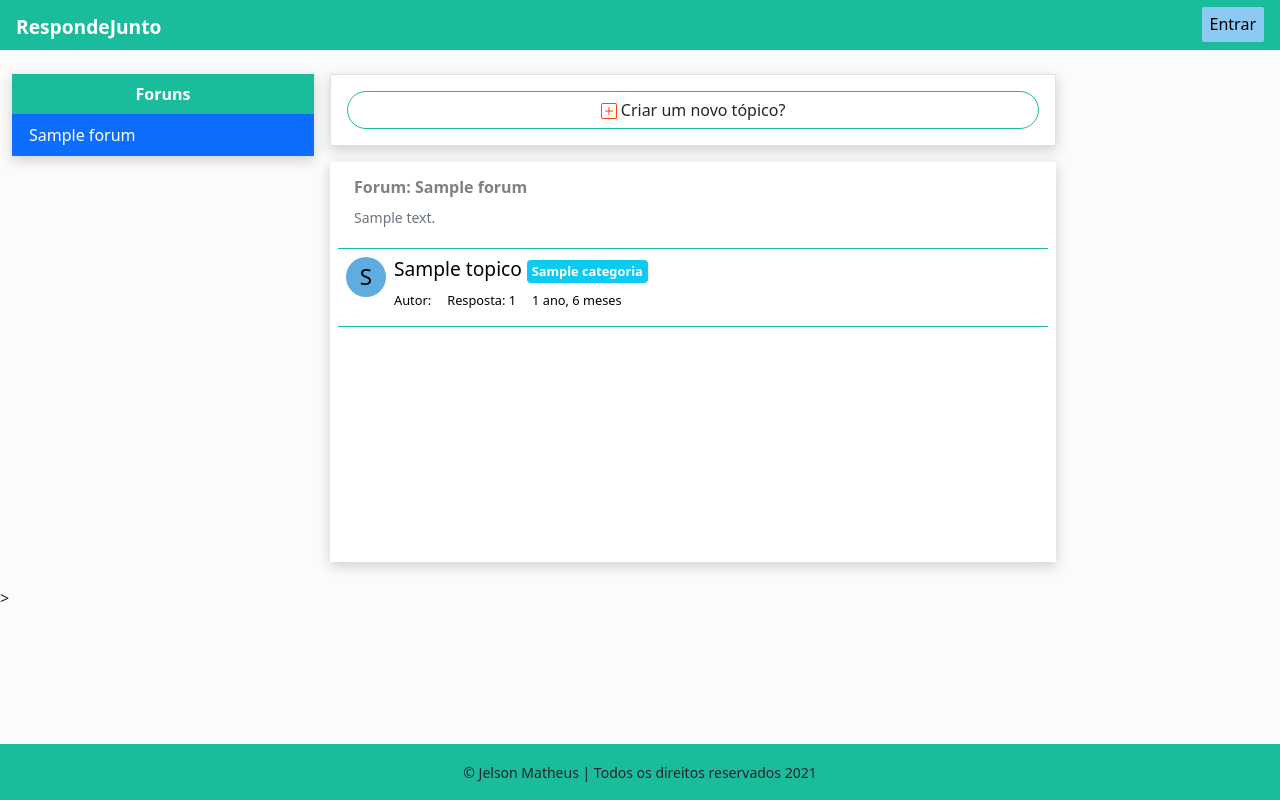
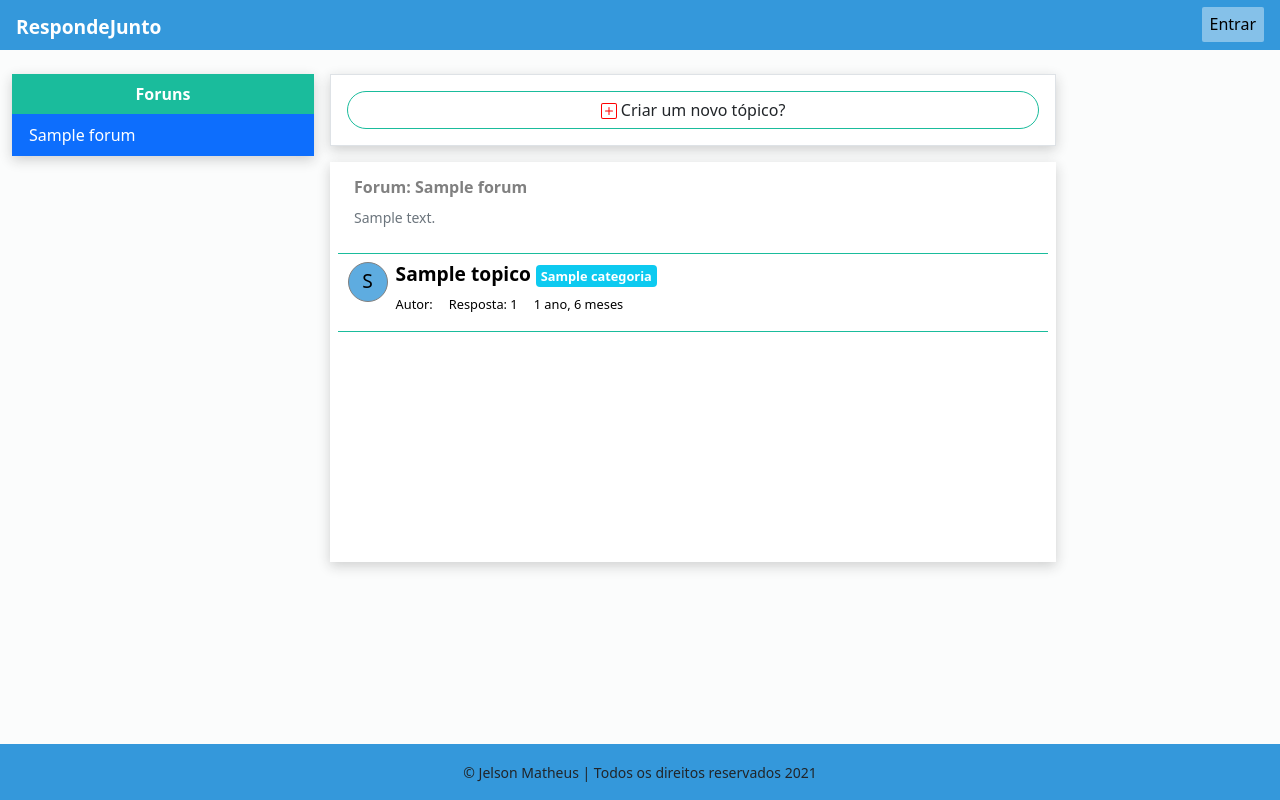
Before and after one commit to JelsonMatheus/rdjsite, a Django app: a page that uses site_forum/templates/site_forum/index.html in a window 1280 px wide. Run offline with Django 3.2, Linux system fonts and the light colour scheme; tables that the repository leaves empty hold one stand-in row (values such as "Sample post"); some libraries are stand-ins or nearby versions.

Commit message:
adiciona tela de cadatastro e topico

```diff
--- a/site_forum/models.py
+++ b/site_forum/models.py
@@ -42,6 +42,9 @@ class Topico(TimeStampBase):
     forum = models.ForeignKey(Forum, on_delete=models.CASCADE)
     categoria = models.ForeignKey(Categoria, on_delete=SET_NULL, null=True, blank=True)
 
+    def get_absolute_url(self):
+        return reverse('forum:topico', kwargs={'slug':self.forum.slug, 'topico_id':self.pk})
+
     def __str__(self):
         return self.titulo
 
--- a/site_forum/static/site_forum/css/header-footer.css
+++ b/site_forum/static/site_forum/css/header-footer.css
@@ -1,21 +1,24 @@
+@import url('themes/light.css');
+
 header {
     padding: 0.8rem 1rem 0.5rem 1rem;
-    background: #1abc9c;
+    background: var(--bg-header);
 }
 
 footer {
     padding: 1rem;
-    background: #1abc9c;
+    background: var(--bg-header);
 }
 
 .logo-text {
-    color: white;
+    color: var(--c-secondary-text);
     font-size: 1.2em;
     font-weight: bold;
     text-decoration: none;
 }
     .logo-text:hover {
-        color: white;
+        color: var(--c-secondary-text);
+        font-size: 1.3em;
         cursor: pointer;
     }
 
@@ -23,24 +26,16 @@ footer {
     margin-left: auto;
 }
 
-    .user-info .logo-user {
-        width: 2.5rem;
-        height: 2.5rem;
-        font-size: 1.2em;
-        background: #5eace0;
-        border: 1px solid gray;
-        border-radius: 50%;
-    }
-
 .btn-entrar {
     padding: 0.4rem 0.5rem 0.4rem 0.5rem;
-    background: #8ccaf3;
-    color: black;
+    background: var(--bg-primary-button);
+    color: var(--c-main-text);
     text-decoration: none;
     border-radius: 2px;
 }
     .btn-entrar:hover {
-        color: black;
-        background: #5eace0;
+        color: var(--c-secondary-text);
+        filter:drop-shadow(2px 2px 15px var(--bg-primary-button));
+        transform: scale(1.2);
         cursor: pointer;
     }
--- a/site_forum/static/site_forum/css/index.css
+++ b/site_forum/static/site_forum/css/index.css
@@ -1,10 +1,10 @@
+@import url('themes/light.css');
 
 body {
     width: 100%;
     height: 100vh;
     display: flex;
     flex-direction: column;
-    background: rgb(252, 251, 251);
 }
 
 main {
@@ -12,40 +12,24 @@ main {
     width: 100%;
 }
 
-.rdj-shadow { box-shadow: rgba(32, 32, 32, 0.2) 0px 4px 12px;}
-
-.img-user {
-    width: 2rem;
-    height: 2rem;
-    padding: 0.3rem;
-    font-size: 1em;
-    text-align: center;
-    background: #5eace0;
-    border-radius: 50%;
-}
-
 .forum-container {
-    background: white;
+    background: var(--color-default);
 }
 .forum-container .list-group{
     border-radius: 0px;
-}
-.forum-container .list-group-item:hover {
-    color: white;
-    background: #1abc9c;
 }
 
 .btn-collapsible {
     width: 100%;
     padding: 0.5rem;
-    color: white;
+    color: var(--c-secondary-text);
     font-weight: bold;
-    background: #1abc9c;
+    background: var(--color-secondary);
     border: none;
 }
     .btn-collapsible::after{
         content: '\002B';
-        color: orangered;
+        color: var(--bg-icon);
         font-size: 1.2em;
         font-weight: bold;
         float: right;
@@ -55,46 +39,39 @@ main {
 .add-post {
     width: 100%;
     padding: 1rem;
-    background: white;
+    background: var(--color-default);
 }
     .add-post .btn {
         width: 100%;
-        border: 1px solid #1abc9c;
-        border-radius: 30px;
     }
-    .add-post .btn:hover {
-        background: rgb(77, 194, 194);
-        border: 1px solid #1abc9c;
-    }
+
     .add-post .btn svg {
-        color: orangered;
+        color: var(--bg-icon);
     }
 
 .forum_info {
     padding: 0.5rem 0 1.2rem 1rem;
-    border-bottom: 1px solid #1abc9c;
 }
     .titulo-forum {
-        color: gray;
+        color: var(--c-text-mutted);
         font-weight: bold;
     }
 
 .container-topico {
     min-height: 400px;
     margin-top: 1rem;
-    background: white;
+    background: var(--color-default);
 }
 
 .topico {
     display: block;
-    padding: 0.5rem 0.5rem 1rem 0.5rem;
-    color: black;
+    padding: 0.5rem 0.6rem 1rem 0.6rem;
+    color: var(--c-main-text);
     text-decoration: none;
-    border-bottom: 1px solid #1abc9c;
 }
     .topico:hover {
-        color: black;
-        background: rgb(206, 237, 241);
+        color: var(--c-main-text);
+        background: var(--bg-select-topico);
     }
     .topico .badge {
         padding: 0.2rem;
@@ -102,7 +79,8 @@ main {
     }
 
 .topico-titulo {
-    font-size: 1em;
+    font-size: 0.9em;
+    font-weight: bold;
 }
 
 .topico-footer {
@@ -121,7 +99,7 @@ main {
     width: 18rem;
 }
 .form-topico .btn {
-    background: orangered;
+    background: var(--bg-icon);
 }
 
 
@@ -146,13 +124,6 @@ main {
         content: none;
     }
 
-    .img-user {
-        width: 2.5rem;
-        height: 2.5rem;
-        padding-top: 0.2rem;
-        font-size: 1.4em;
-    }
-
     .topico-titulo {
         font-size: 1.2em;
     }
--- /dev/null
+++ b/site_forum/static/site_forum/css/themes/light.css
@@ -0,0 +1,62 @@
+
+/********** Variáveis ***************/
+:root {
+    --color-default: white;
+    --color-primary: #3498db;
+    --color-secondary: #1abc9c;
+    --color-error: red;
+
+    --c-main-text: black;
+    --c-secondary-text: white;
+    --c-text-mutted: gray;
+
+    --bg-main: #fbfcfc;
+    --bg-header: var(--color-primary);
+    --bg-footer: var(--color-secondary);
+    --bg-user-icon: #5eace0;
+    --bg-primary-button: #85c1e9;
+    --bg-icon: red;
+    --bg-select-topico: rgb(206, 237, 241);
+    --bg-jumbotron-topico: #03DAC6;
+}
+
+/*********** Styles gerais **********/
+main {
+    background: var(--bg-main);
+    color: var(--c-main-text);
+}
+
+/*********** utilitários ************/
+.fu-shadow { box-shadow: rgba(32, 32, 32, 0.2) 0px 4px 12px;}
+
+.fu-secondary-border{
+    border: 1px solid var(--color-secondary);
+}
+.fu-bd-b {
+    border-top: none;
+    border-left: none;
+    border-right: none;
+}
+
+.fu-radius-30{
+    border-radius: 30px;
+}
+
+.fu-hover:hover {
+    color: var(--c-secondary-text);
+    background: var(--color-secondary);
+}
+
+.fu-user {
+    width: 2.5rem;
+    height: 2.5rem;
+    font-size: 1.2em;
+    background: var(--bg-user-icon);
+    border: 1px solid gray;
+    border-radius: 50%;
+}
+
+.fu-data {
+    font-size: 0.8em;
+    color: gray;
+}
--- a/site_forum/templates/site_forum/base/base.html
+++ b/site_forum/templates/site_forum/base/base.html
@@ -10,8 +10,8 @@
     <title>{% block title %} {% endblock %}</title>
 
     {% block css %}
-    <link href="https://cdn.jsdelivr.net/npm/bootstrap@5.0.2/dist/css/bootstrap.min.css" rel="stylesheet"
-        integrity="sha384-EVSTQN3/azprG1Anm3QDgpJLIm9Nao0Yz1ztcQTwFspd3yD65VohhpuuCOmLASjC" crossorigin="anonymous">
+    <link href="https://cdn.jsdelivr.net/npm/bootstrap@5.0.2/dist/css/bootstrap.min.css" rel="stylesheet" integrity="sha384-EVSTQN3/azprG1Anm3QDgpJLIm9Nao0Yz1ztcQTwFspd3yD65VohhpuuCOmLASjC" crossorigin="anonymous">
+
     <link href="{% static 'site_forum/css/header-footer.css' %}" rel="stylesheet">
     {% endblock %}
 
--- a/site_forum/templates/site_forum/base/header.html
+++ b/site_forum/templates/site_forum/base/header.html
@@ -4,7 +4,7 @@
     <div class="user-info">
         {% if user.is_authenticated %}
         <div class="btn-group">
-            <button type="button" class="logo-user" data-bs-toggle="dropdown" aria-expanded="false">
+            <button type="button" class="fu-user" data-bs-toggle="dropdown" aria-expanded="false">
                 {{ user.username|first|capfirst }}
             </button>
             <ul class="dropdown-menu dropdown-menu-end">
--- a/site_forum/templates/site_forum/index.html
+++ b/site_forum/templates/site_forum/index.html
@@ -16,7 +16,7 @@
 
             <!--LEFT COLLUMN-->
             <div class="col-md-3">
-                <section class="forum-container rdj-shadow">
+                <section class="forum-container fu-shadow">
                     <button class="btn-collapsible" type="button" data-bs-toggle="collapse" data-bs-target="#collapseForuns" aria-expanded="false" aria-controls="collapseForuns">
                         Foruns
                     </button>
@@ -24,9 +24,9 @@
                         <div class="list-group">
                         {% for forum in  foruns %}
                             {% if view.kwargs.slug == forum.slug %}
-                            <a href="{{ forum.get_absolute_url}}" class="list-group-item active">{{ forum }}</a>
+                            <a href="{{ forum.get_absolute_url}}" class="list-group-item fu-hover active">{{ forum }}</a>
                             {% else %}
-                            <a href="{{ forum.get_absolute_url}}" class="list-group-item">{{ forum }}</a>
+                            <a href="{{ forum.get_absolute_url}}" class="list-group-item fu-hover">{{ forum }}</a>
                             {% endif %}
                         {% endfor %}
                         </div>
@@ -36,8 +36,8 @@
 
             <!--LEFT CENTER-->
             <div class="col-md-7">
-                <div class="add-post text-center border rdj-shadow">
-                    <button class="btn" data-bs-toggle="offcanvas" data-bs-target="#offcanvasBottom"
+                <div class="add-post text-center border fu-shadow">
+                    <button class="btn fu-secondary-border fu-radius-30 fu-hover" data-bs-toggle="offcanvas" data-bs-target="#offcanvasBottom"
                         aria-controls="offcanvasBottom">
                         <svg xmlns="http://www.w3.org/2000/svg" width="16" height="16" fill="currentColor"
                             class="bi bi-plus-square" viewBox="0 0 16 16">
@@ -50,17 +50,17 @@
                     </button>
                 </div>
 
-                <section class="container-topico rdj-shadow p-sm-2">
-                    <div class="forum_info">
+                <section class="container-topico fu-shadow p-sm-2">
+                    <div class="forum_info fu-secondary-border pb-4 fu-bd-b">
                         <h6 class="titulo-forum">Forum: {{forum_atual}}</h6>
                         <small class="text-muted">{{forum_atual.descricao}}</small>
                     </div>
 
                     <div class="list-topico">
                         {% for topico in topicos %}
-                        <a href="{% url 'forum:topico' forum_atual.slug topico.pk %}" class="topico d-flex">
+                        <a href="{{ topico.get_absolute_url }}" class="topico d-flex fu-secondary-border fu-bd-b">
                             <div class="flex-shrink-0">
-                                <div class="img-user">
+                                <div class="fu-user d-flex justify-content-center align-items-center">
                                     {{ topico.user.username|first|capfirst }}
                                 </div>
                             </div>
@@ -91,12 +91,12 @@
         </div>
     </div>
 
-    <!--======= MODAIS ======-->>
+    <!--======= MODAIS ======-->
 
-    <div class="offcanvas offcanvas-bottom offcanvas-post" tabindex="-1" id="offcanvasBottom"aria-labelledby="offcanvasBottomLabel">
+    <div class="offcanvas offcanvas-bottom offcanvas-post" tabindex="-1" id="offcanvasBottom"  aria-labelledby="offcanvasBottomLabel">
         <div class="offcanvas-header border">
             <h5 class="offcanvas-title" id="offcanvasBottomLabel">Criar um novo tópico?</h5>
-            <button type="button" class="btn-close text-reset" data-bs-dismiss="offcanvas"aria-label="Close"></button>
+            <button type="button" class="btn-close text-reset" data-bs-dismiss="offcanvas" aria-label="Close"></button>
         </div>
         <div class="offcanvas-body">
             <form class="form-topico">
@@ -114,7 +114,6 @@
 
                 <div class="mt-2">
                     <button class="btn btn-sm btn-primary d-block ms-auto">Criar topico</button>
-                    </div>
                 </div>
             </form>
         </div>
--- a/site_forum/templates/site_forum/registration/login.html
+++ b/site_forum/templates/site_forum/registration/login.html
@@ -10,7 +10,7 @@
 
 {% block content %}
     <main>
-        <div class="container-login">
+        <div class="container-login fu-shadow">
             <div class="text-center"> {% include 'site_forum/base/messages.html' %} </div>
 
             <div class="text-center">
--- a/site_forum/templates/site_forum/registration/register.html
+++ b/site_forum/templates/site_forum/registration/register.html
@@ -13,7 +13,7 @@
 
 {% block content %}
 <main>
-    <div class="container-login">
+    <div class="container-login fu-shadow">
 
         <div class="text-center"> {% include 'site_forum/base/messages.html' %} </div>
 
--- a/site_forum/urls.py
+++ b/site_forum/urls.py
@@ -11,5 +11,5 @@ urlpatterns = [
     path('accounts/register/', views.RegisterView.as_view(), name='register'),
 
     path('foruns/<slug:slug>/', views.TopicoListView.as_view(), name='page'),
-    path('foruns/<slug:slug>/<int:topico_id>/', views.TopicoListView.as_view(), name='topico'),
+    path('foruns/<slug:slug>/<int:topico_id>/', views.TopicoDetailView.as_view(), name='topico'),
 ]
--- a/site_forum/views.py
+++ b/site_forum/views.py
@@ -1,9 +1,9 @@
 from django.http.response import HttpResponseRedirect
 from django.shortcuts import redirect, get_object_or_404
-from django.contrib.auth import authenticate, forms, login, logout
+from django.contrib.auth import login, logout
 from django.contrib.auth.decorators import login_required
 from django.contrib import messages
-from django.views.generic import ListView
+from django.views.generic import ListView, DetailView
 from django.views.generic.edit import FormView
 from .models import Topico, Forum
 from .forms import UserRegisterForm, UserLoginForm
@@ -66,3 +66,8 @@ class TopicoListView(ListView):
         context['foruns'] = Forum.objects.all()
         context['forum_atual'] = self.forum
         return context
+
+class TopicoDetailView(DetailView):
+    model = Topico
+    template_name = 'site_forum/topico.html'
+    pk_url_kwarg = 'topico_id'
```
Also changed, not shown: site_forum/static/site_forum/css/registration-form.css (+7 -5 lines), site_forum/static/site_forum/css/topico.css (added, +81 -0 lines), site_forum/templates/site_forum/topico.html (added, +152 -0 lines). Lines whose indentation alone changed are shown as unchanged.
